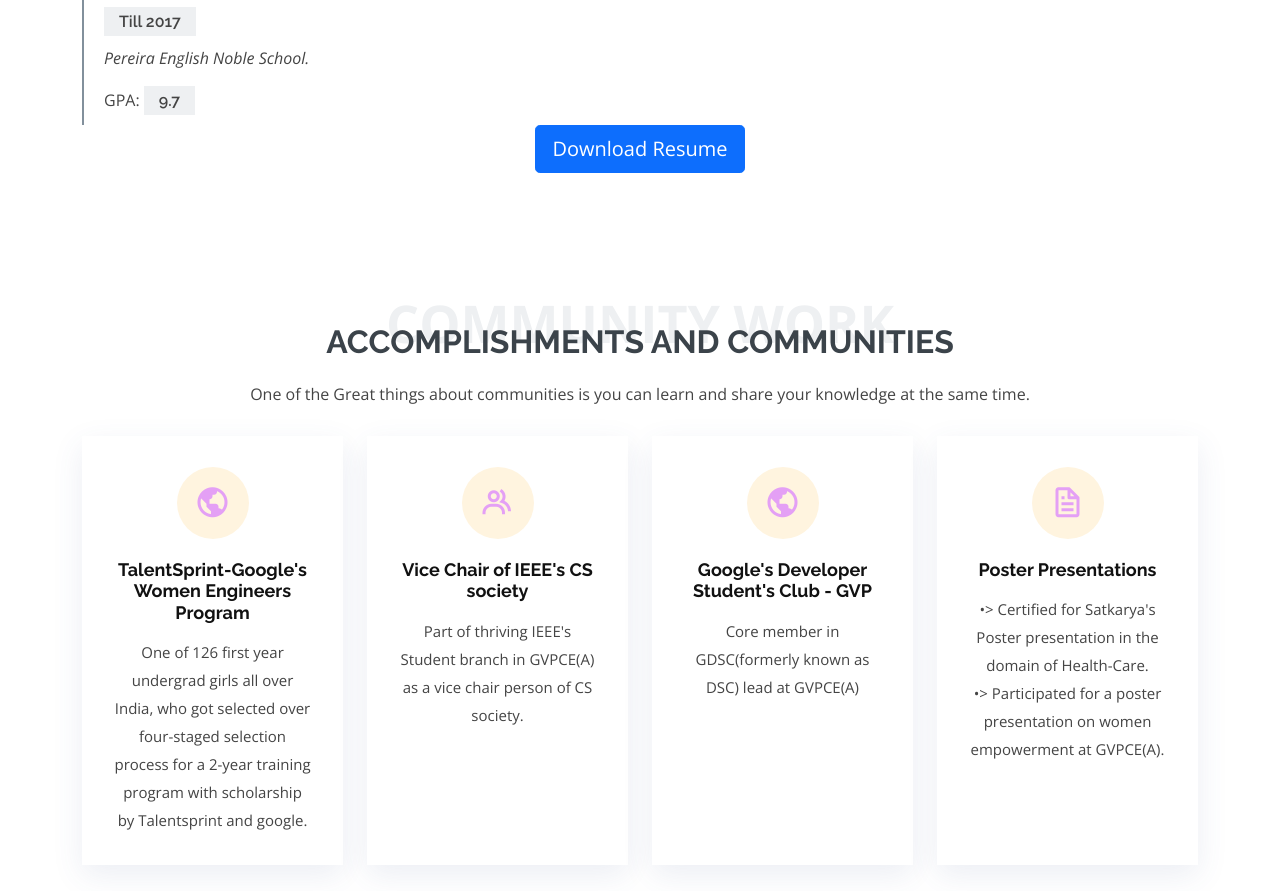
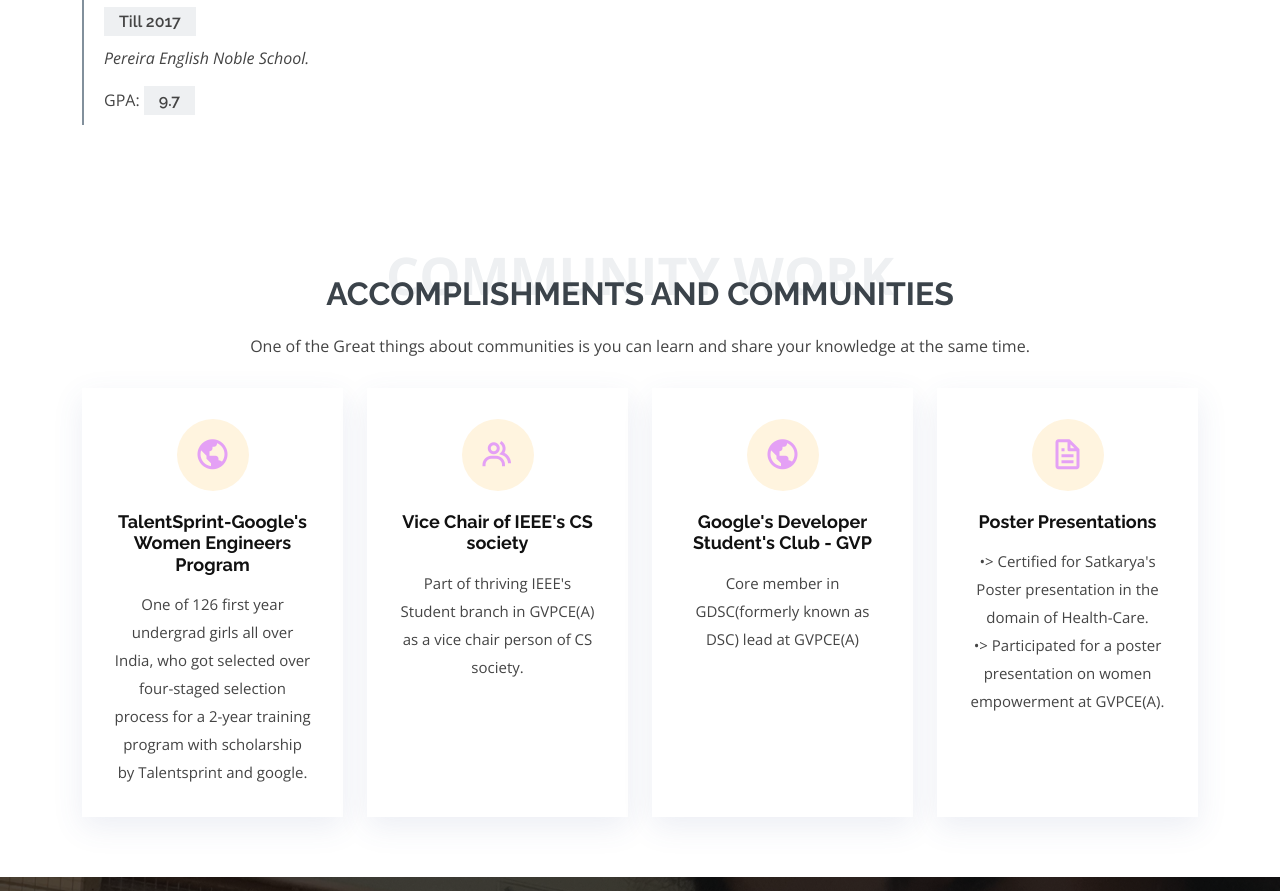
Before and after one commit to himabindu-run/public_html, a plain HTML site: page index.html in a window 1280 px wide. Shown: the part 2669-3560 px from the top of the page. Drawn offline with nearby package versions, Linux system fonts and the light colour scheme.

Commit message:
Removed resume

```diff
--- a/index.html
+++ b/index.html
@@ -410,7 +410,7 @@
           </div> -->
         </div>
         </div>
-        <div class="text-center"><a class="btn btn-primary btn-lg" href="Hima Bindu.pdf" class="fa fa-download" download> Download Resume </button></a>
+        <!--        <div class="text-center"><a class="btn btn-primary btn-lg" href="Hima Bindu.pdf" class="fa fa-download" download> Download Resume </button></a> -->
         </div>
       </div>
 
```
